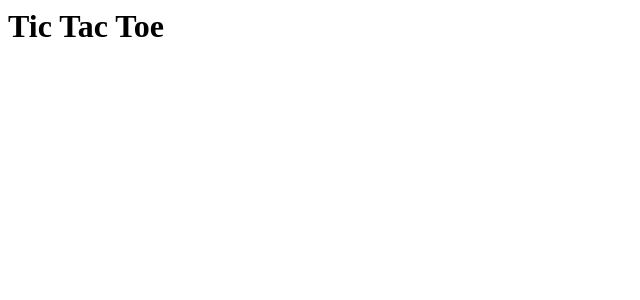
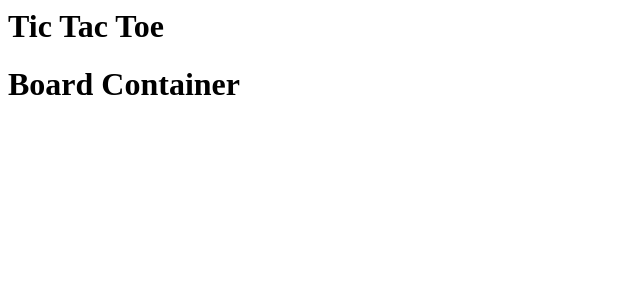
Before and after one commit to bryanfong-dev-old/tic-tac-toe, a React (Vite) app: page / in a window 1280 px wide. Shown: the top 300 px of the page, without its empty margins (0-640 px from the left). Built offline with nearby package versions, Linux system fonts and the light colour scheme.

Commit message:
created boardContainer and connect it to App

```diff
--- a/src/App.js
+++ b/src/App.js
@@ -1,9 +1,11 @@
 import React from "react";
+import BoardContainer from './containers/BoardContainer'
 
 
 const App = () => (
   <div>
     <h1>Tic Tac Toe</h1>
+    <BoardContainer />
   </div>
 )
 
--- a/src/containers/BoardContainer.js
+++ b/src/containers/BoardContainer.js
@@ -0,0 +1,11 @@
+import React from 'react';
+
+class BoardContainer extends React.Component {
+  render() {
+    return (
+      <h1>Board Container</h1>
+    )
+  }
+}
+
+export default BoardContainer;
```
